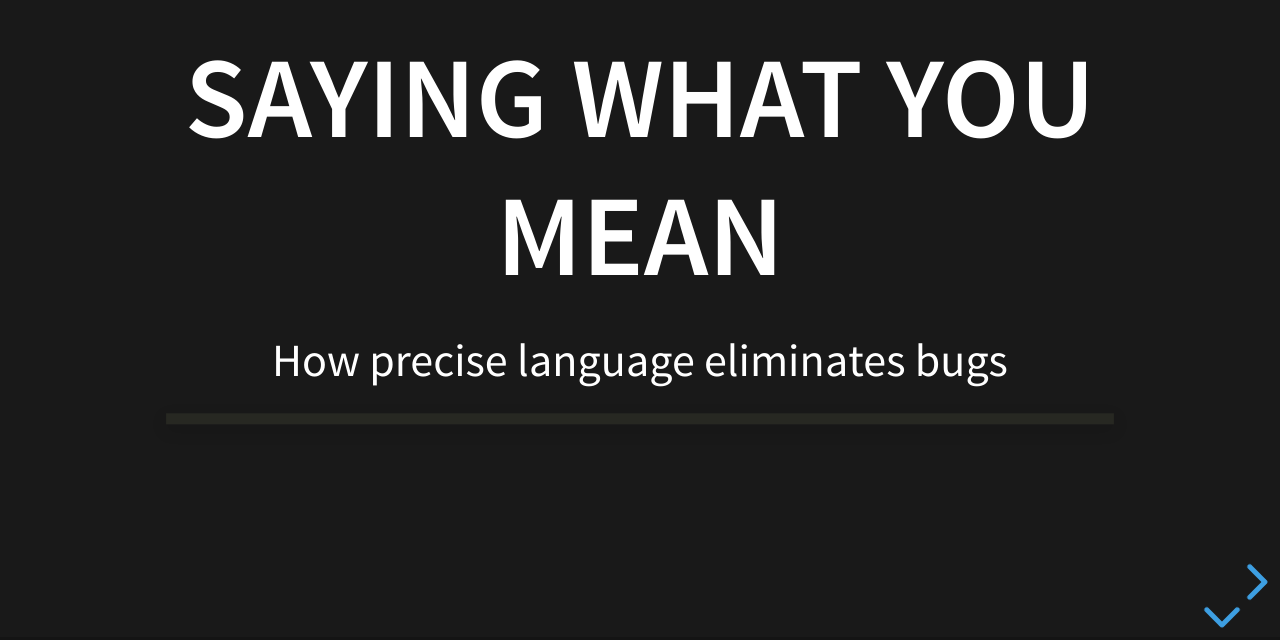
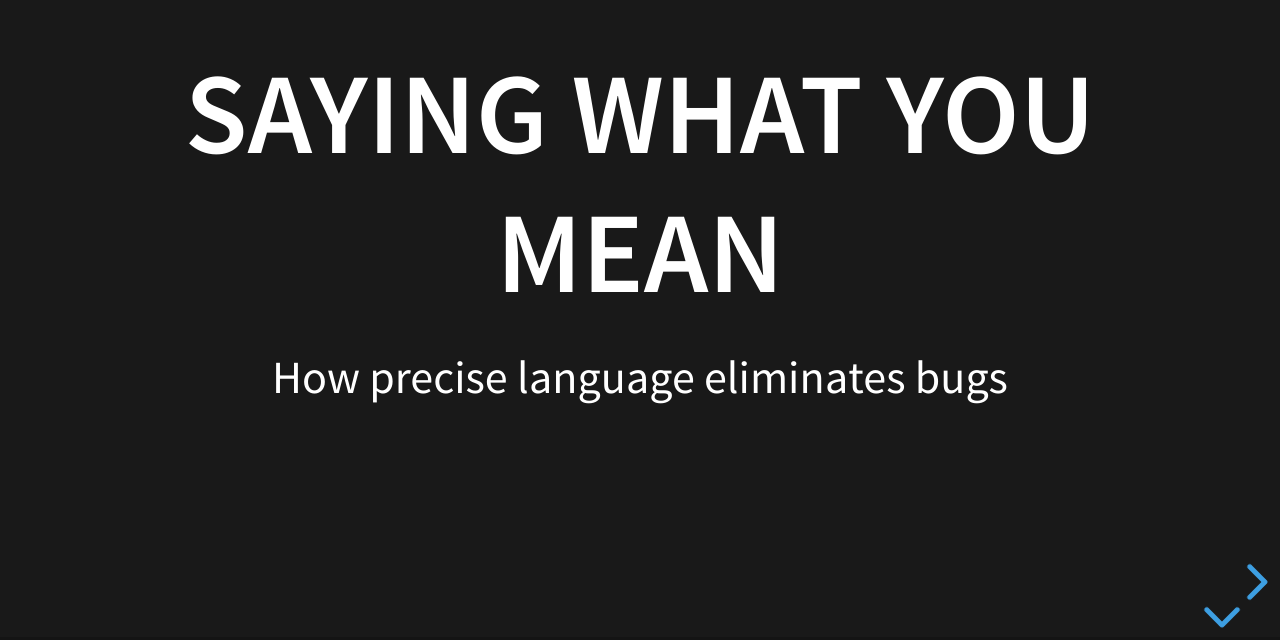
Before and after one commit to phlippieb/saying-what-you-mean, a website: page index.html in a window 1280 px wide. Shown: the part 160-800 px from the top of the page. Drawn offline with Linux system fonts and the light colour scheme.

Commit message:
Small fix

```diff
--- a/index.html
+++ b/index.html
@@ -27,7 +27,6 @@
           <section>
             <h1>Saying what you mean</h1>
             <p>How precise language eliminates bugs</p>
-            <pre><code src="test.swift"></code></pre>
             <aside class="notes">
               In South Africa, we dont say “hello”, we say “haazit boet”, and I
               think it’s beautiful. This talk is called saying what you mean,
```
